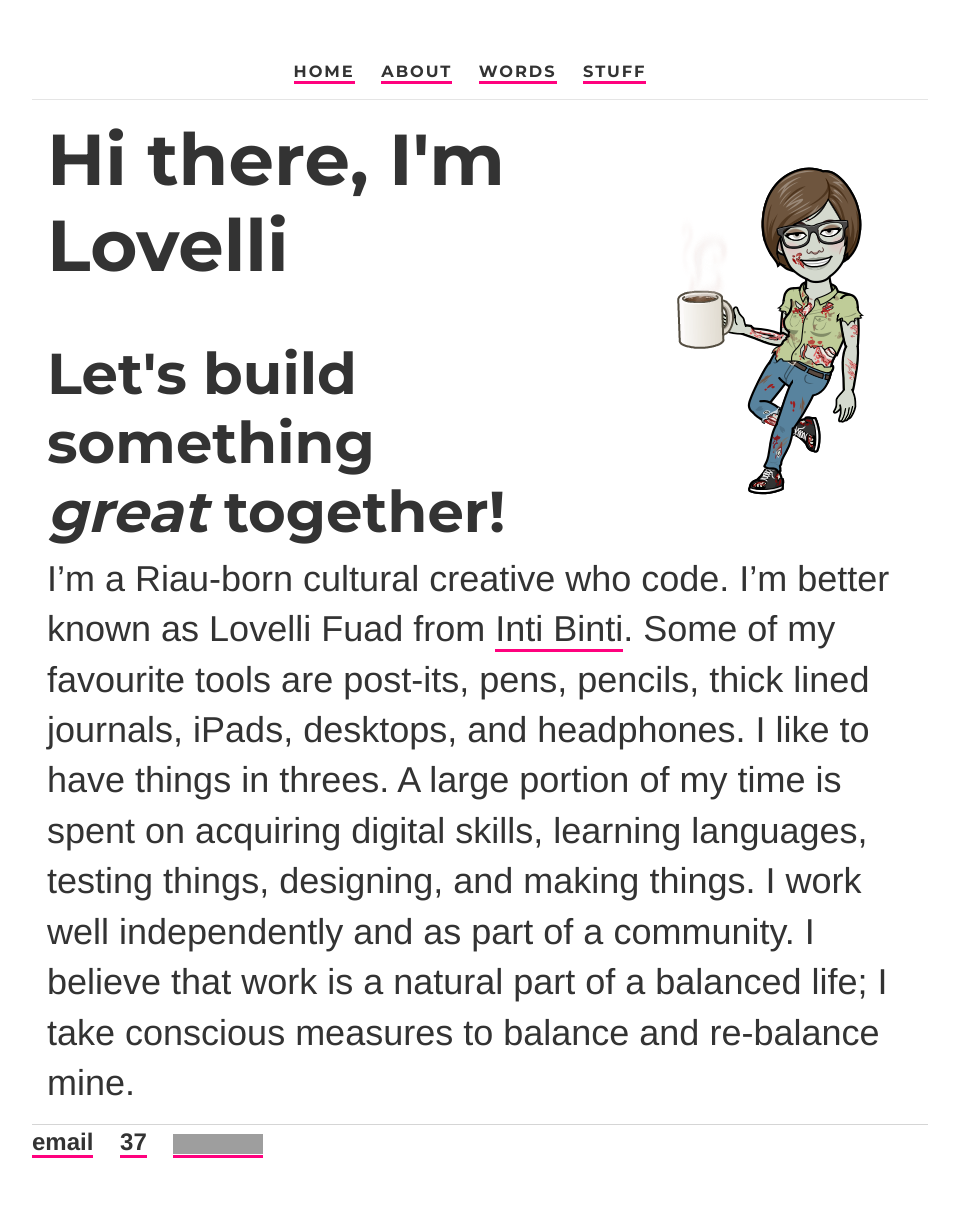
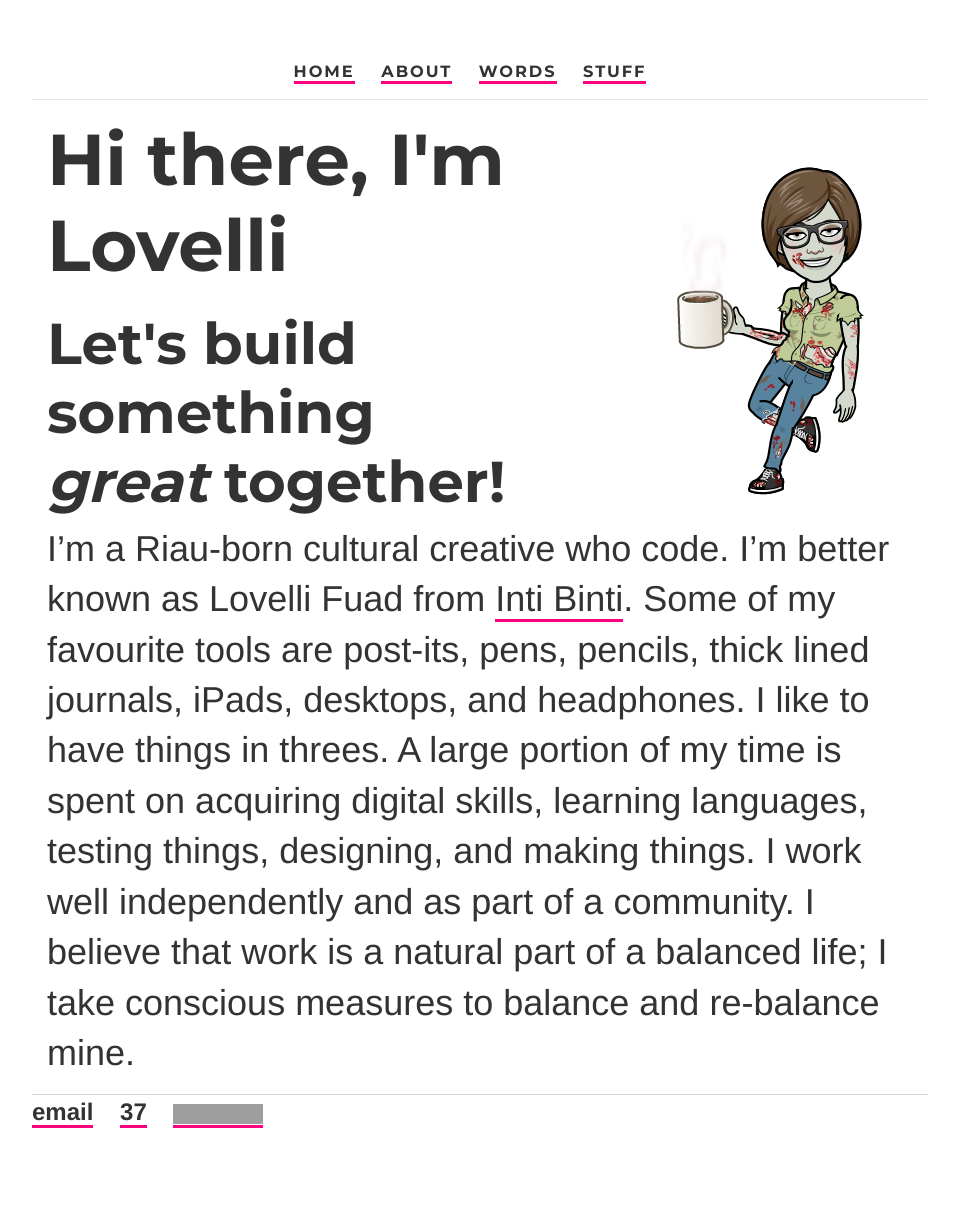
Before and after one commit to ariesti/ariesti.github.io, a Jekyll site: the page built from index.html, in a window 1280 px wide. Shown: the whole page, without its empty margins (160-1119 px from the left). Built offline with Jekyll 4.4.1, drawn with Linux system fonts in a browser that asks for light colours; after the commit the page ends 1189 px from its top, so only the background shows below that; grey boxes are pictures that could not be loaded.

Commit message:
Update main.css

```diff
--- a/css/main.css
+++ b/css/main.css
@@ -93,6 +93,15 @@
 	background color: #FFFFFF;
 }
 
+/* Handling the typography */
+
+h1, h2, h3, h4, h5, h6 { font-family: Montserrat, sans-serif; }
+h1 { font-size: 3em; margin-bottom: 20px; }
+h2 { font-size: 2.7em; }
+h3 { font-size: 2.4em; }
+h4 { font-size: 1.9em; }
+h5 { font-size: 1.4em; }
+h6 { font-size: 0.9em; }
 
 a { text-decoration: none; color: #333; border-bottom: 3px solid #ff017e; }
 a:hover { color: #ff017e; }
@@ -104,13 +113,9 @@
 /* Paragraphs */
 p { font-size: 1.5em; line-height: 1.4em; color: #333; }
 
-h1, h2, h3, h4, h5, h6 { font-family: Montserrat, sans-serif; }
-h1 { font-size: 3em; margin-bottom: 50px; }
-h2 { font-size: 2.7em; }
-h3 { font-size: 2.4em; }
-h4 { font-size: 1.9em; }
-h5 { font-size: 1.4em; }
-h6 { font-size: 0.9em; }
+
+
+
 
 ul { font-size: 1.5em; line-height: 1.4em; color: #333; }
 nav ul, footer ul { text-decoration: none; font-size: 1.25em; padding: 0px; list-style-type: none; font-weight: bold; }
```
